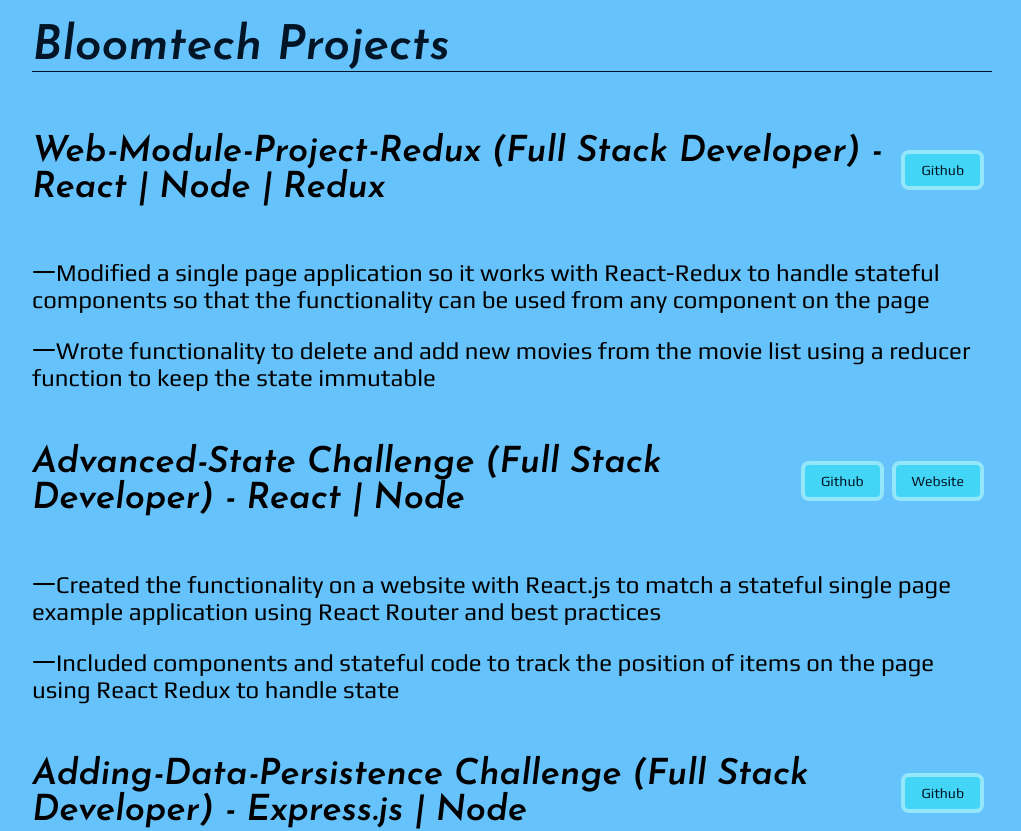
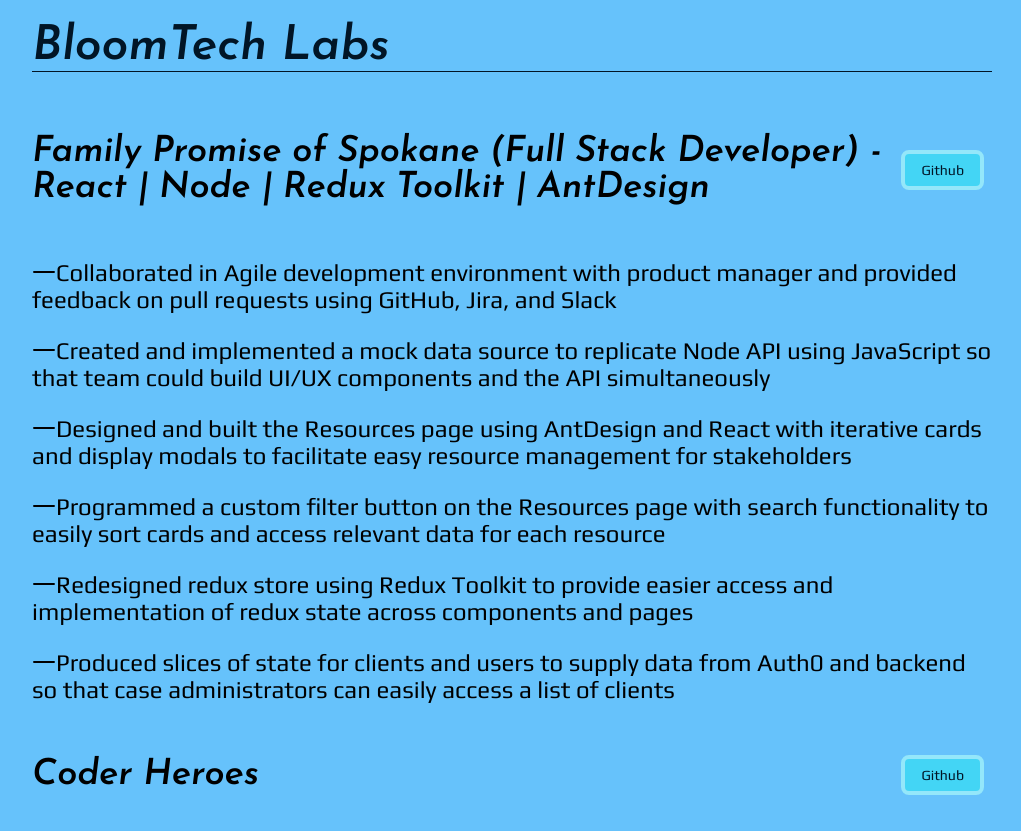
Before and after one commit to esmodea/MyPortfolio, a React (Create React App) app in the folder portfolio-fe/: page /resume in a window 1280 px wide. Shown: the part 940-1771 px from the top of the page, without its empty margins (128-1149 px from the left). Built offline with nearby package versions, Linux system fonts and the light colour scheme; no server answers.

Commit message:
Altered resume data to reflect new information on current resume.

```diff
--- a/portfolio-fe/src/features/components/3-ResumePage/resumeData.js
+++ b/portfolio-fe/src/features/components/3-ResumePage/resumeData.js
@@ -1,4 +1,29 @@
 const Data = [
+    {
+        title: 'BloomTech Labs',
+        content: [
+            {
+                smallTitle: 'Family Promise of Spokane (Full Stack Developer) - React | Node | Redux Toolkit | AntDesign',
+                text: [
+                    'Collaborated in Agile development environment with product manager and provided feedback on pull requests using GitHub, Jira, and Slack',
+                    'Created and implemented a mock data source to replicate Node API using JavaScript so that team could build UI/UX components and the API simultaneously',
+                    'Designed and built the Resources page using AntDesign and React with iterative cards and display modals to facilitate easy resource management for stakeholders',
+                    'Programmed a custom filter button on the Resources page with search functionality to easily sort cards and access relevant data for each resource',
+                    'Redesigned redux store using Redux Toolkit to provide easier access and implementation of redux state across components and pages',
+                    'Produced slices of state for clients and users to supply data from Auth0 and backend so that case administrators can easily access a list of clients',
+                ],
+                github: 'https://github.com/esmodea/family-promise-case-mgmt-fe'
+            },
+            {
+                smallTitle: 'Coder Heroes',
+                text: [
+                    'Altered and designed layout of Admin Dashboard menu using Figma and AntDesign menus to ease admin user flow from page to page',
+                    'Designed data flow model for front end for documentation and ease of understanding user flow throughout the site so developers could more efficiently plan implementation of use cases',
+                ],
+                github: 'https://github.com/esmodea/coder-heroes-fe'
+            }
+        ]
+    },
     {
         title: 'Bloomtech Projects',
         content: [
```
